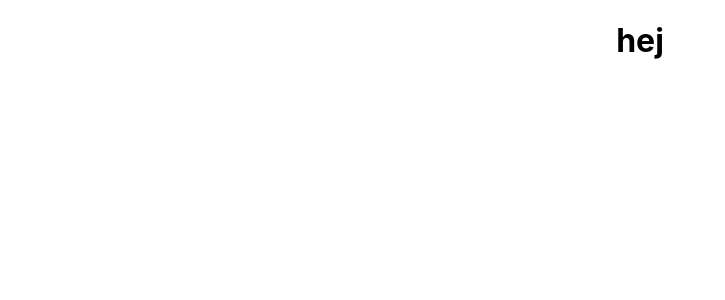
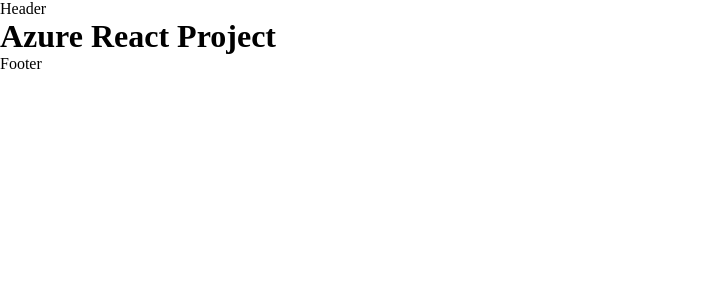
Before and after one commit to TheFullStackFred/react-azure-lab, a React (Create React App) app: page / in a window 1280 px wide. Shown: the top 300 px of the page, without its empty margins (0-725 px from the left). Built offline with nearby package versions, Linux system fonts and the light colour scheme.

Commit message:
deleted tests and added header and footer scripts

```diff
--- a/src/App.css
+++ /dev/null
@@ -1,38 +0,0 @@
-.App {
-  text-align: center;
-}
-
-.App-logo {
-  height: 40vmin;
-  pointer-events: none;
-}
-
-@media (prefers-reduced-motion: no-preference) {
-  .App-logo {
-    animation: App-logo-spin infinite 20s linear;
-  }
-}
-
-.App-header {
-  background-color: #282c34;
-  min-height: 100vh;
-  display: flex;
-  flex-direction: column;
-  align-items: center;
-  justify-content: center;
-  font-size: calc(10px + 2vmin);
-  color: white;
-}
-
-.App-link {
-  color: #61dafb;
-}
-
-@keyframes App-logo-spin {
-  from {
-    transform: rotate(0deg);
-  }
-  to {
-    transform: rotate(360deg);
-  }
-}
--- a/src/App.js
+++ b/src/App.js
@@ -1,9 +1,12 @@
-import './App.css'
+import Header from './components/Header'
+import Footer from './components/Footer'
 
 function App() {
   return (
     <div className='App'>
-      <h1>hej</h1>
+      <Header />
+      <h1>Azure React Project</h1>
+      <Footer />
     </div>
   )
 }
--- /dev/null
+++ b/src/components/Footer.jsx
@@ -0,0 +1,7 @@
+import React from 'react'
+
+const Footer = () => {
+  return <div id='footer'>Footer</div>
+}
+
+export default Footer
--- /dev/null
+++ b/src/components/Header.jsx
@@ -0,0 +1,7 @@
+import React from 'react'
+
+const Header = () => {
+  return <div>Header</div>
+}
+
+export default Header
--- a/src/index.css
+++ b/src/index.css
@@ -1,13 +1,5 @@
-body {
+* {
+  box-sizing: border-box;
   margin: 0;
-  font-family: -apple-system, BlinkMacSystemFont, 'Segoe UI', 'Roboto', 'Oxygen',
-    'Ubuntu', 'Cantarell', 'Fira Sans', 'Droid Sans', 'Helvetica Neue',
-    sans-serif;
-  -webkit-font-smoothing: antialiased;
-  -moz-osx-font-smoothing: grayscale;
+  padding: 0;
 }
-
-code {
-  font-family: source-code-pro, Menlo, Monaco, Consolas, 'Courier New',
-    monospace;
-}
--- a/src/index.js
+++ b/src/index.js
@@ -1,17 +1,11 @@
-import React from 'react';
-import ReactDOM from 'react-dom/client';
-import './index.css';
-import App from './App';
-import reportWebVitals from './reportWebVitals';
+import React from 'react'
+import ReactDOM from 'react-dom/client'
+import './index.css'
+import App from './App'
 
-const root = ReactDOM.createRoot(document.getElementById('root'));
+const root = ReactDOM.createRoot(document.getElementById('root'))
 root.render(
   <React.StrictMode>
     <App />
   </React.StrictMode>
-);
-
-// If you want to start measuring performance in your app, pass a function
-// to log results (for example: reportWebVitals(console.log))
-// or send to an analytics endpoint. Learn more: https://bit.ly/CRA-vitals
-reportWebVitals();
+)
--- a/src/reportWebVitals.js
+++ /dev/null
@@ -1,13 +0,0 @@
-const reportWebVitals = onPerfEntry => {
-  if (onPerfEntry && onPerfEntry instanceof Function) {
-    import('web-vitals').then(({ getCLS, getFID, getFCP, getLCP, getTTFB }) => {
-      getCLS(onPerfEntry);
-      getFID(onPerfEntry);
-      getFCP(onPerfEntry);
-      getLCP(onPerfEntry);
-      getTTFB(onPerfEntry);
-    });
-  }
-};
-
-export default reportWebVitals;
```
Also changed, not shown: src/setupTests.js (deleted, +0 -5 lines), 1 other file (tests, documents, lock files or other folders).
